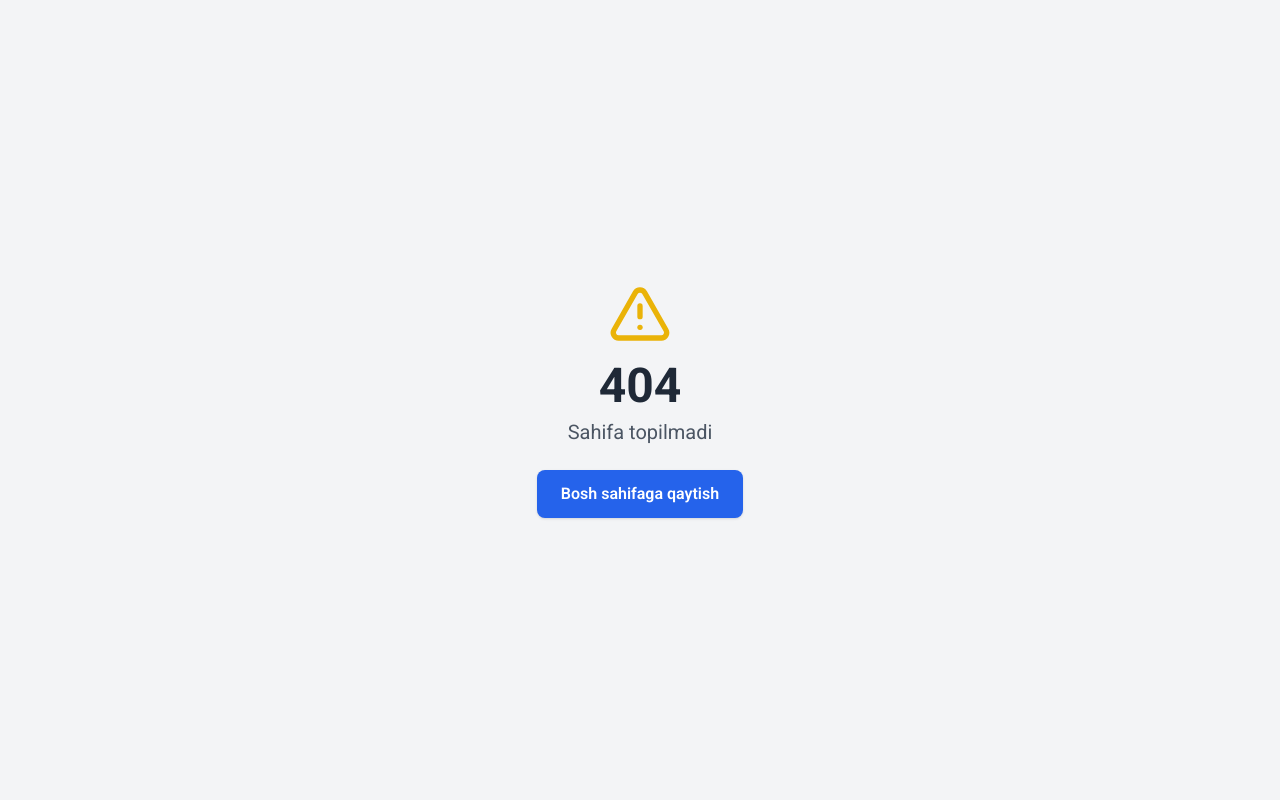
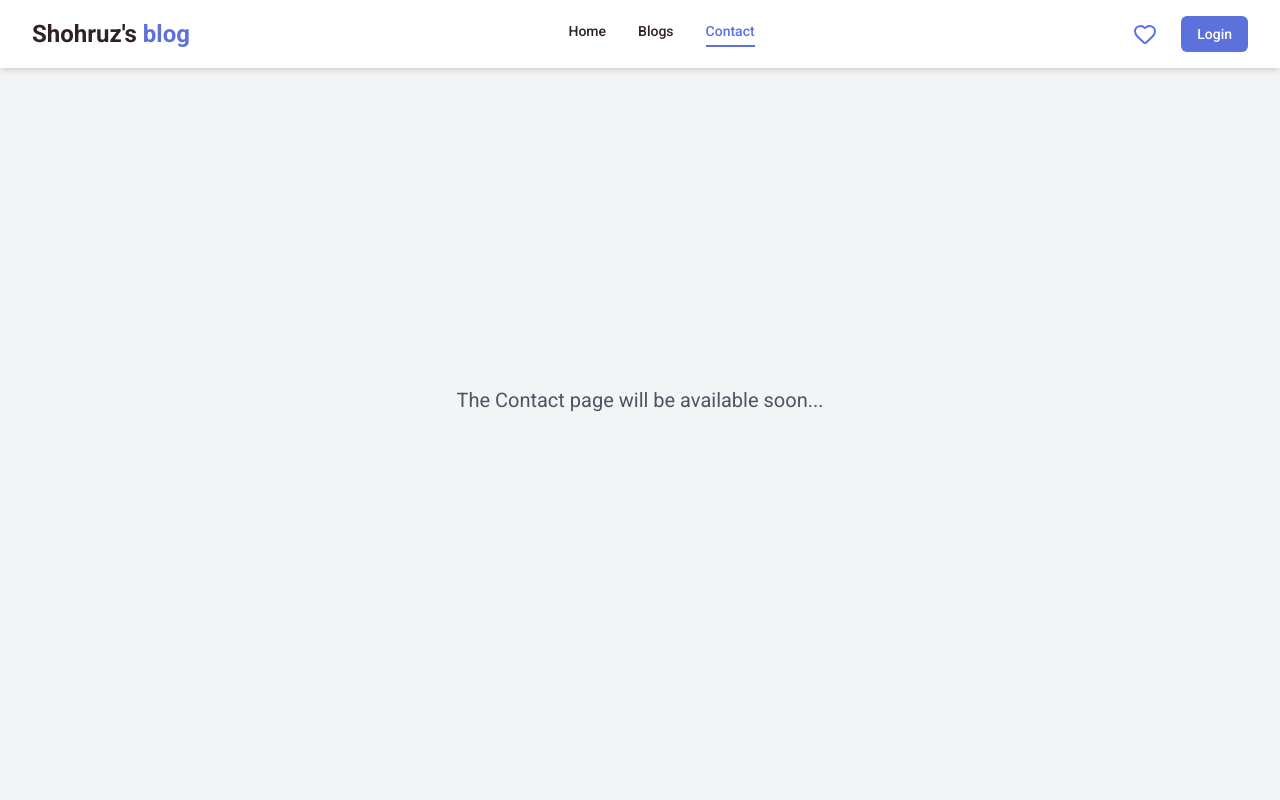
Before and after one commit to shokhruzisroilov/bloging-website, a React (Vite) app: page /contact in a window 1280 px wide. Before the commit this address had no page. Shown: the top 800 px of the page. Built offline with nearby package versions, Linux system fonts and the light colour scheme.

Commit message:
add contact page

```diff
--- a/index.html
+++ b/index.html
@@ -4,7 +4,7 @@
 		<meta charset="UTF-8" />
 		<link rel="icon" type="image/svg+xml" href="/vite.svg" />
 		<meta name="viewport" content="width=device-width, initial-scale=1.0" />
-		<title>Blog website</title>
+		<title>Shokhruz's blog</title>
 	</head>
 	<body>
 		<div id="root"></div>
--- a/src/App.jsx
+++ b/src/App.jsx
@@ -3,6 +3,7 @@ import Layout from './layout/Layout'
 import {
 	BlogDetail,
 	Blogs,
+	Contact,
 	HomePage,
 	Likes,
 	Login,
@@ -26,6 +27,7 @@ const App = () => {
 					<Route path='blog' element={<Blogs />} />
 					<Route path='blog/:id' element={<BlogDetail />} />
 					<Route path='login' element={<Login />} />
+					<Route path='contact' element={<Contact />} />
 					<Route path='sign-up' element={<SignUp />} />
 					<Route path='profile' element={<Profile />} />
 					<Route path='likes' element={<Likes />} />
--- /dev/null
+++ b/src/pages/contact/Contact.jsx
@@ -0,0 +1,13 @@
+import React from 'react'
+
+const Contact = () => {
+	return (
+		<div className='flex items-center justify-center min-h-screen bg-gray-100'>
+			<p className='text-gray-600 text-xl'>
+				The Contact page will be available soon...
+			</p>
+		</div>
+	)
+}
+
+export default Contact
--- a/src/pages/index.js
+++ b/src/pages/index.js
@@ -6,3 +6,4 @@ export { default as BlogDetail } from './blogDetail/blogDetail'
 export { default as Blogs } from './blog/Blogs'
 export { default as Profile } from './profile/Profile'
 export { default as Likes } from './likes/Likes'
+export { default as Contact } from './contact/Contact'
```
